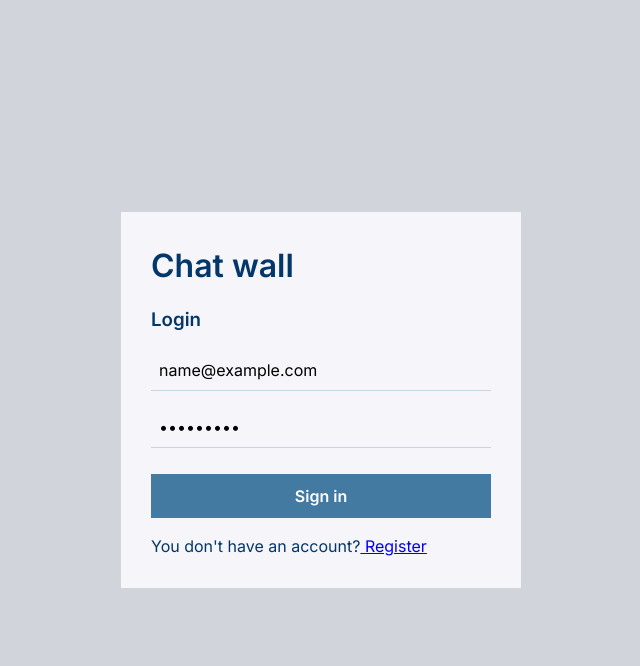
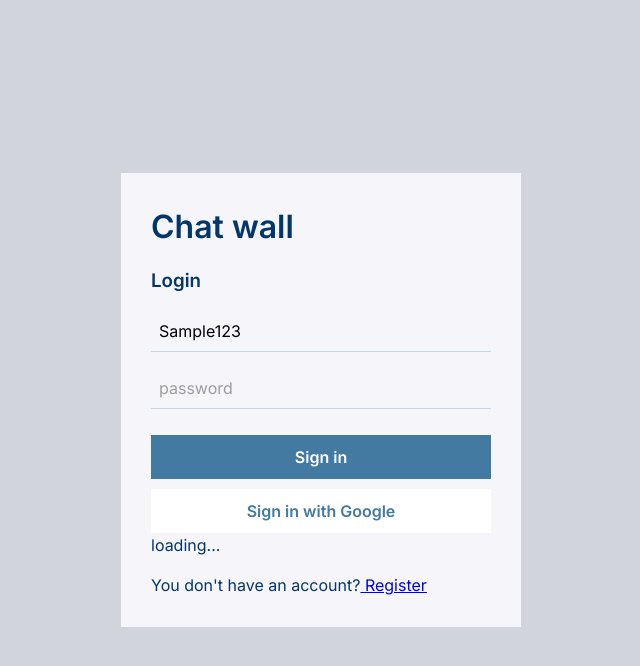
Before and after one commit to p6te/Chat-app, a React (Vite) app: page /login in a window 1280 px wide. Both pictures are taken after typing "name@example.com", "Sample123" into the empty fields and a click on the button "Sign in". Shown: the top 666 px of the page, without its empty margins (319-959 px from the left). Built offline with nearby package versions, Linux system fonts and the light colour scheme; no server answers; the HTML template or start-up script is replaced by a standard one.

Commit message:
improve authentication process

```diff
--- a/src/index.scss
+++ b/src/index.scss
@@ -141,3 +141,52 @@ h6 {
     height: 100vh;
   }
 }
+
+.register {
+  .googleUsername {
+    position: absolute;
+    top: 0;
+    left: 0;
+    width: 100vw;
+    height: 100vh;
+    background-color: #4279a163;
+    display: flex;
+    justify-content: center;
+    align-items: center;
+
+    form {
+      background-color: white;
+      padding: 20px;
+      display: flex;
+      justify-content: center;
+      align-items: center;
+      width: 300px;
+
+      input {
+        width: 100%;
+        margin: 10px 0;
+      }
+      button {
+        width: 100%;
+
+        &:hover {
+          cursor: pointer;
+        }
+      }
+      h3 {
+        color: #033669;
+      }
+    }
+  }
+}
+
+.googleBtn {
+  background-color: white;
+  color: #427aa1;
+  border: none;
+  padding: 10px;
+  margin-top: 10px;
+  width: 100%;
+  font-weight: bold;
+  cursor: pointer;
+}
--- a/src/pages/Login.tsx
+++ b/src/pages/Login.tsx
@@ -1,22 +1,81 @@
+import { FormEvent, useState } from "react";
 import FormLayout from "../components/FormLayout";
+import FirebaseAuthService from "../firebaseAuthService";
+import { useNavigate } from "react-router-dom";
+
+interface FormInputs {
+  email: string;
+  password: string;
+}
 
 function Login() {
+  const [error, setError] = useState(false);
+  const [loading, setLoading] = useState(false);
+  const [values, setValues] = useState<FormInputs>({
+    email: "",
+    password: "",
+  });
+
+  const navigate = useNavigate();
+
+  const loginViaGoogle = async (e: React.MouseEvent<HTMLElement>) => {
+    e.preventDefault();
+    try {
+      setLoading(true);
+      await FirebaseAuthService.loginWithGoogle();
+    } catch (err) {
+      console.error(err);
+      setError(true);
+    } finally {
+      setLoading(false);
+      navigate("/");
+    }
+  };
+
+  const login = async (e: FormEvent<HTMLFormElement>) => {
+    e.preventDefault();
+    setLoading(true);
+
+    try {
+      setLoading(true);
+      await FirebaseAuthService.loginUser(values.email, values.password);
+    } catch (err) {
+      console.error(err);
+      setError(true);
+    } finally {
+      setLoading(false);
+      navigate("/");
+    }
+  };
+
   return (
     <FormLayout
       title="Login"
       footer="You don't have an account?"
       footerLink="Register"
     >
-      <form
-        onSubmit={(e) => {
-          e.preventDefault();
-          console.log(e.target);
-        }}
-      >
-        <input type="emial" placeholder="email" />
-        <input type="password" placeholder="password" />
-        <button type="submit">Sign in</button>
-      </form>
+      <>
+        <form onSubmit={login}>
+          <input
+            type="emial"
+            placeholder="email"
+            value={values.email}
+            onChange={(e) => setValues({ ...values, email: e.target.value })}
+          />
+          <input
+            type="password"
+            placeholder="password"
+            value={values.password}
+            onChange={(e) => setValues({ ...values, email: e.target.value })}
+          />
+          <button type="submit">Sign in</button>
+        </form>
+        <button className="googleBtn" onClick={loginViaGoogle}>
+          Sign in with Google
+        </button>
+        {error && <span>something went wrong</span>}
+        {loading && <span>loading...</span>}
+      </>
     </FormLayout>
   );
 }
--- a/src/pages/Register.tsx
+++ b/src/pages/Register.tsx
@@ -17,10 +17,9 @@ interface FormInputs {
 }
 
 function Register() {
-  const navigate = useNavigate();
-
   const [error, setError] = useState(false);
   const [loading, setLoading] = useState(false);
+  const [isGoogleAuth, setIsGoogleAuth] = useState(false);
 
   const [values, setValues] = useState<FormInputs>({
     username: "",
@@ -29,6 +28,8 @@ function Register() {
     confirmPassword: "",
   });
   const [avatar, setAvatar] = useState<File | null>(null);
+
+  const navigate = useNavigate();
 
   const onChange: React.ChangeEventHandler<HTMLInputElement> = (e) => {
     setValues({ ...values, [e.target.name]: e.target.value });
@@ -41,18 +42,18 @@ function Register() {
         displayName: values.username,
         photoURL: downloadURL,
       });
-
       //create user on firestore
       await setDoc(doc(db, "users", user.uid), {
         uid: user.uid,
         displayName: values.username,
-        email: values.email,
+        email: values.email ? values.email : user.email,
         photoURL: downloadURL,
       });
+      console.log(!!values.email);
+      console.log(user.email);
 
       //create empty user chats on firestore
       await setDoc(doc(db, "userChats", user.uid), {});
-      navigate("/");
     } catch (err) {
       console.log(err);
       setError(true);
@@ -82,8 +83,6 @@ function Register() {
 
       getDownloadURL(avatar ? storageRef : ref(storage, "avatarIcon.png")).then(
         async (downloadURL) => {
-          if (!res.user.photoURL) {
-          }
           updateUserProfile(
             res.user,
             res.user.photoURL ? res.user.photoURL : downloadURL
@@ -95,6 +94,7 @@ function Register() {
       setLoading(false);
       setError(true);
     } finally {
+      navigate("/");
       setLoading(false);
     }
   };
@@ -105,11 +105,11 @@ function Register() {
     }
   };
 
-  const handleRegistrationViaGoogle = async () => {
+  const handleRegistrationViaGoogle = async (e: FormEvent<HTMLFormElement>) => {
+    e.preventDefault();
     try {
       setLoading(true);
       const response = await FirebaseAuthService.loginWithGoogle();
-      console.warn(response.user);
       if (response.user.photoURL) {
         updateUserProfile(response.user, response.user.photoURL);
       } else {
@@ -119,13 +119,16 @@ function Register() {
           }
         );
       }
-
-      navigate("/");
     } catch (err) {
       console.error(err);
     } finally {
       setLoading(false);
+      navigate("/");
     }
+  };
+
+  const addUsername = () => {
+    setIsGoogleAuth(true);
   };
 
   const inputs = [
@@ -174,6 +177,7 @@ function Register() {
   ];
 
   return (
+    <div className="register">
       <FormLayout
         title="Register"
         footer="You do have an account?"
@@ -204,15 +208,34 @@ function Register() {
               {avatar ? <img src={avatar.name} /> : <span>Add an avatar</span>}
             </label>
             <button type="submit">Sign up</button>
-
-          <span onClick={handleRegistrationViaGoogle}>
+          </form>
+          <button className="googleBtn" onClick={addUsername}>
             Register with Google account
-          </span>
-        </form>
+          </button>
           {error && <span>something went wrong</span>}
           {loading && <span>loading...</span>}
         </>
       </FormLayout>
+      {isGoogleAuth && (
+        <div className="googleUsername" onClick={() => setIsGoogleAuth(false)}>
+          <form
+            onClick={(e) => e.stopPropagation()}
+            onSubmit={handleRegistrationViaGoogle}
+          >
+            <h3>Add your display name</h3>
+            {
+              <FormInput
+                onChange={onChange}
+                value={values.username}
+                {...inputs[0]}
+                id={inputs[0].id.toString()}
+              />
+            }
+            <button type="submit">Sign up with Google</button>
+          </form>
+        </div>
+      )}
+    </div>
   );
 }
 
```
Lines whose indentation alone changed are shown as unchanged.
